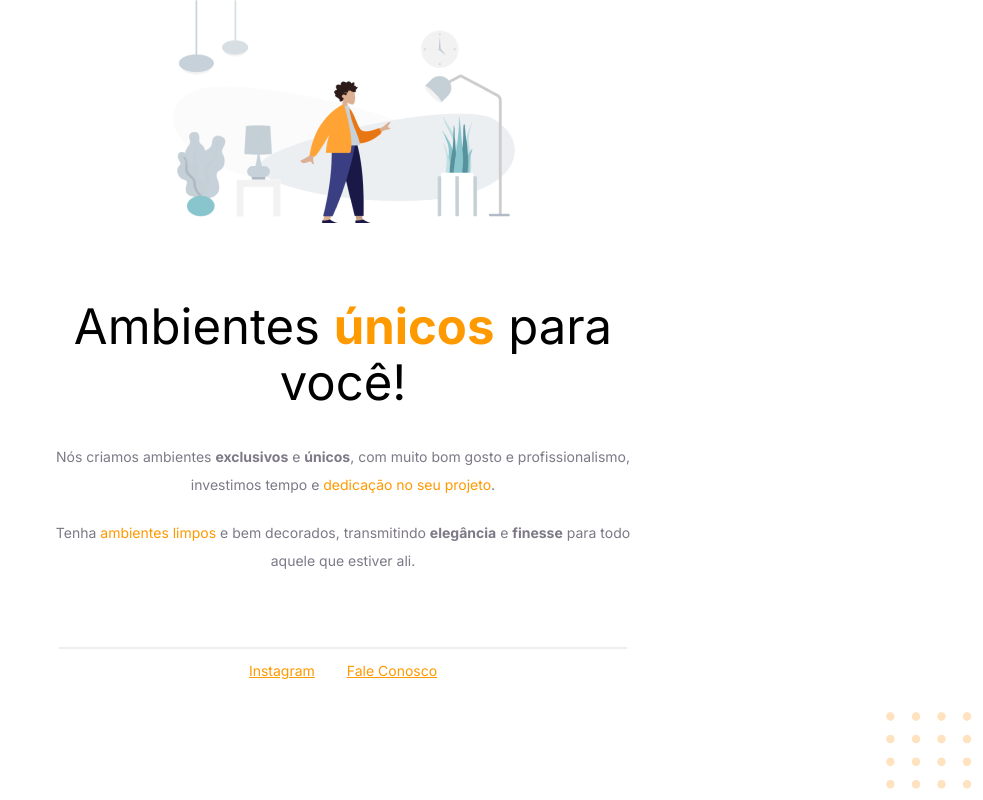
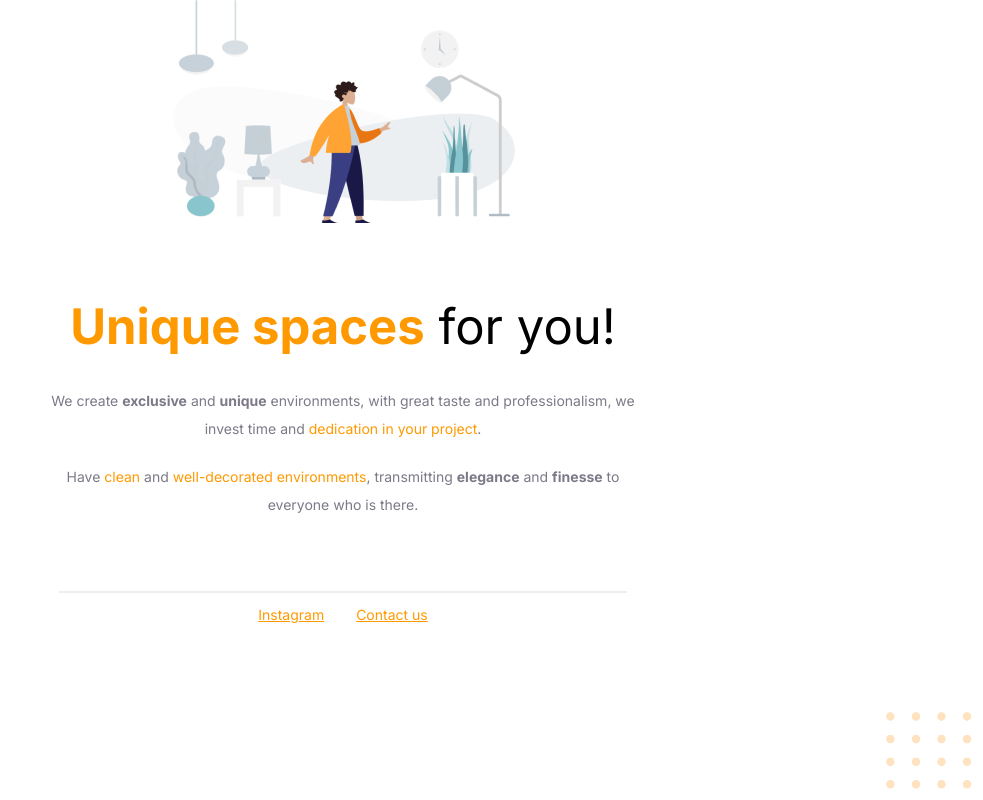
Before and after one commit to emanueltavecia/unique-spaces, a plain HTML site: page index.html in a window 1280 px wide. Shown: the whole page, without its empty margins (297-1280 px from the left). Drawn offline with Linux system fonts and the light colour scheme.

Commit message:
translate page to english and update readme

```diff
--- a/index.html
+++ b/index.html
@@ -3,7 +3,7 @@
   <head>
     <meta charset="UTF-8" />
     <meta name="viewport" content="width=device-width, initial-scale=1.0" />
-    <title>Project 01 - Explorer - Stage 02</title>
+    <title>Unique spaces | Project 01 - Explorer - Stage 02</title>
     <link rel="preconnect" href="https://fonts.googleapis.com" />
     <link rel="preconnect" href="https://fonts.gstatic.com" crossorigin />
     <link
@@ -16,17 +16,17 @@
   <body>
     <main>
       <img class="top-img" src="assets/image.png" />
-      <h1>Ambientes <strong class="yellow">únicos</strong> para você!</h1>
+      <h1><strong class="yellow">Unique spaces</strong> for you!</h1>
       <p>
-        Nós criamos ambientes <strong>exclusivos</strong> e
-        <strong>únicos</strong>, com muito bom gosto e profissionalismo,
-        investimos tempo e <span class="yellow">dedicação no seu projeto</span>.
+        We create <strong>exclusive</strong> and
+        <strong>unique</strong> environments, with great taste and
+        professionalism, we invest time and
+        <span class="yellow">dedication in your project</span>.
       </p>
       <br />
       <p>
-        Tenha <span class="yellow">ambientes limpos</span> e bem decorados,
-        transmitindo <strong>elegância</strong> e <strong>finesse</strong>
-        para todo aquele que estiver ali.
+        Have <span class="yellow">clean</span> and <span class="yellow">well-decorated environments</span>, transmitting <strong>elegance</strong> and <strong>finesse</strong>
+        to everyone who is there.
       </p>
     </main>
 
@@ -37,7 +37,7 @@
         >Instagram</a
       >
       <a target="_blank" href="mailto:emanueltavecia@hotmail.com"
-        >Fale Conosco</a
+        >Contact us</a
       >
     </footer>
 
```
Also changed, not shown: .github/screenshot.png (added), 3 other files.
